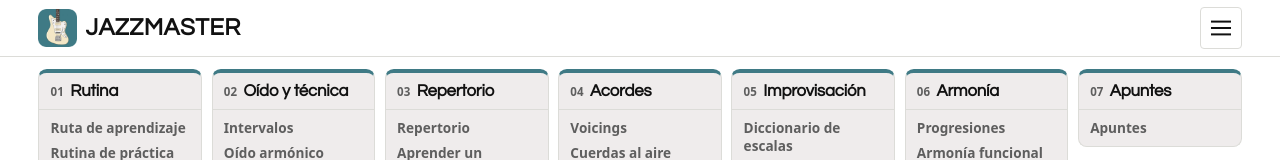
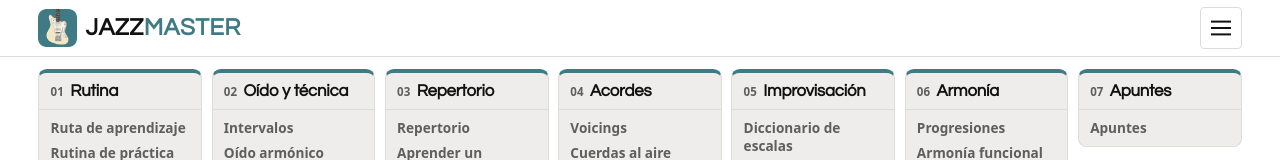
Before and after one commit to Luisnvb/jazzmaster, an Astro site: page / in a window 1280 px wide. Shown: the top 160 px of the page. Built offline with nearby package versions, Linux system fonts and the light colour scheme; Astro itself is replaced by a stand-in of ours.

Commit message:
Portada: «MASTER» del título en el verde de acento
Base.astro admite un slot "encabezado" para dar formato al título de la cabecera.

Co-Authored-By: Claude Opus 5.5 <noreply@anthropic.com>

```diff
--- a/src/layouts/Base.astro
+++ b/src/layouts/Base.astro
@@ -8,6 +8,7 @@ interface Props {
   /** Título de la pestaña. */
   titulo: string;
   /** Título que se ve en la cabecera, junto a la navegación (por defecto, `titulo`). */
+  /** Texto de la cabecera. Para darle formato, usa el slot "encabezado" (lo sustituye). */
   encabezado?: string;
   /** Si el título de la cabecera es el <h1> de la página (las fichas de canción tienen el suyo). */
   conH1?: boolean;
@@ -48,7 +49,7 @@ const pasoRuta = PASOS.find((p) => ruta(p.direccion) === actual);
           <a class="guitarra" href={ruta('')} title="Inicio">
             <img src={archivo('iconos/guitarra.png')} alt="Inicio" width="120" height="120" />
           </a>
-          <Titulo class="titulo-seccion">{encabezado}</Titulo>
+          <Titulo class="titulo-seccion">{Astro.slots.has('encabezado') ? <slot name="encabezado" /> : encabezado}</Titulo>
           {
             favoritable && (
               <button
--- a/src/pages/index.astro
+++ b/src/pages/index.astro
@@ -8,6 +8,7 @@ import { SECCIONES } from '../lib/secciones.ts';
 ---
 
 <Base titulo="Inicio" encabezado="JAZZMASTER">
+  <Fragment slot="encabezado">JAZZ<span class="master">MASTER</span></Fragment>
   <h2 class="visualmente-oculto">Secciones</h2>
   <ul class="secciones" style={`--columnas: ${SECCIONES.length}`}>
     {
@@ -55,6 +56,9 @@ import { SECCIONES } from '../lib/secciones.ts';
 </script>
 
 <style>
+  .master {
+    color: var(--acento);
+  }
   .secciones,
   .paginas {
     margin: 0;
```
